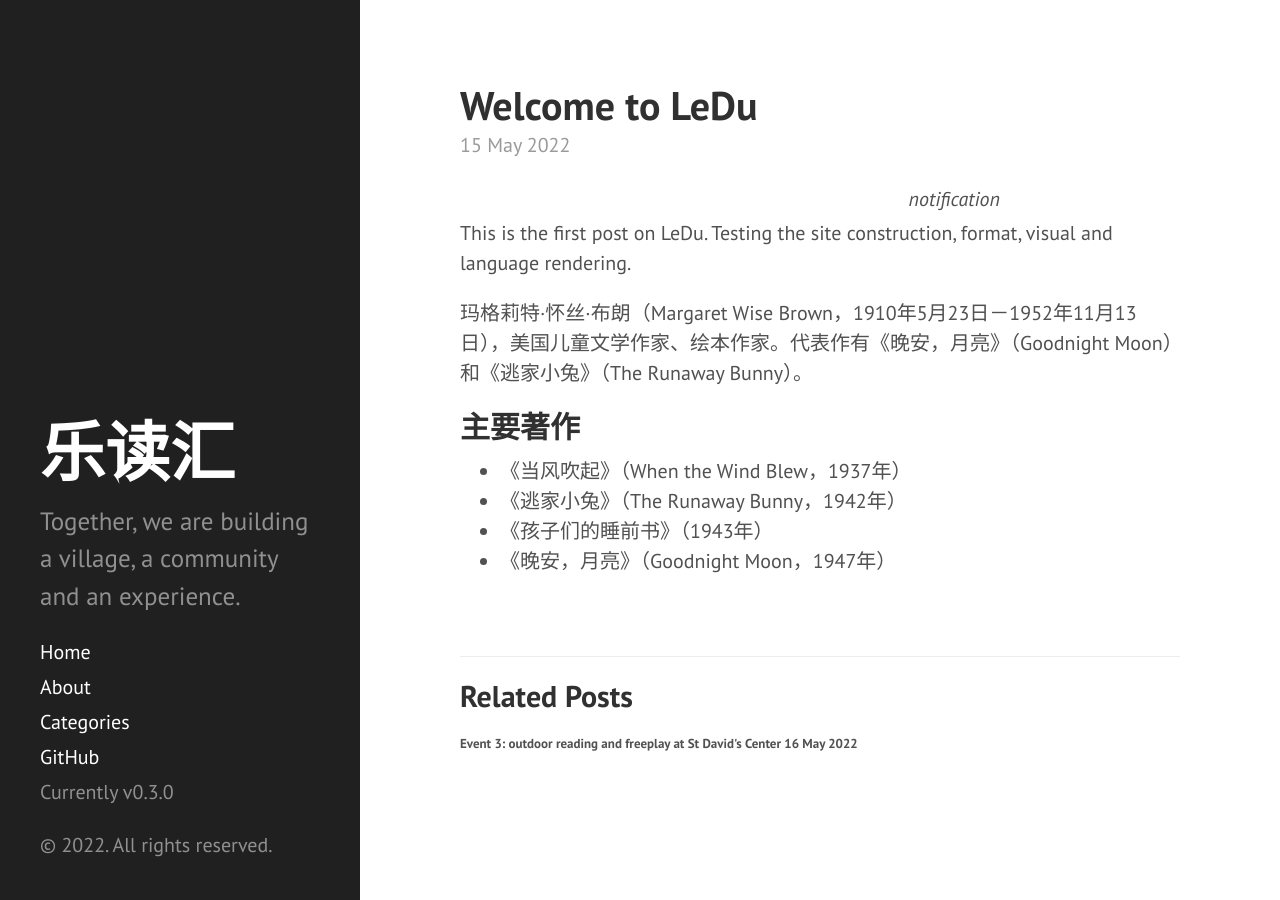
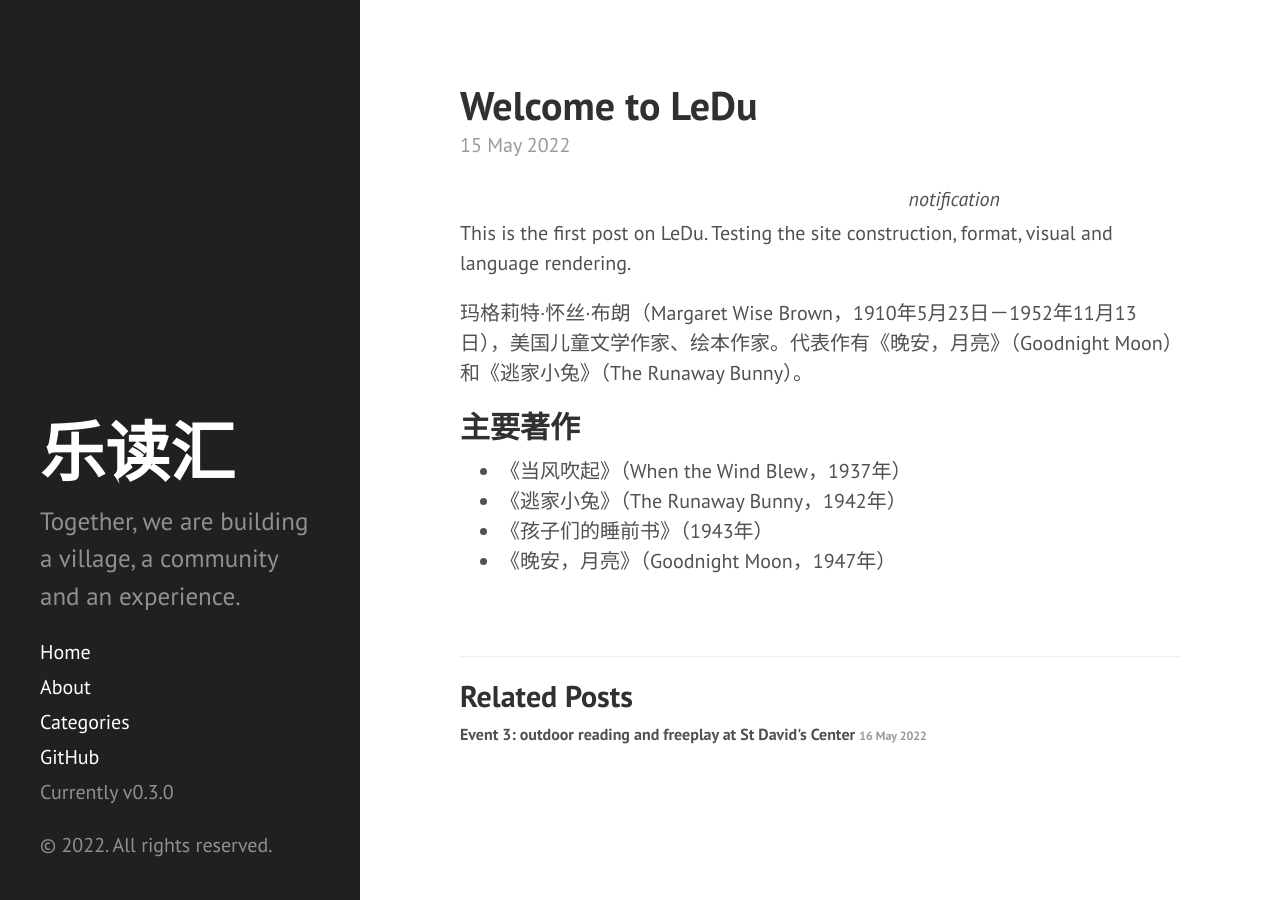
Before and after one commit to leducon/leducon.github.io, a Jekyll site: the page built from _posts/2022-05-14-welcome-to-ledu.md, in a window 1280 px wide. Built offline with Jekyll 4.4.1, drawn with Linux system fonts in a browser that asks for light colours; Markdown is read by kramdown in place of the engine named in the settings.

Commit message:
mod post.html

```diff
--- a/_layouts/post.html
+++ b/_layouts/post.html
@@ -29,8 +29,8 @@ layout: default
         <h3>
           <a href="{{ post.url }}">
             {{ post.title }}
-            {{ post.date | date_to_string }}
-            <!-- <small>{{ post.date | date_to_string }}</small> -->
+            <!-- {{ post.date | date_to_string }} -->
+            <small>{{ post.date | date_to_string }}</small>
           </a>
         </h3>
       </li>
--- a/public/css/poole.css
+++ b/public/css/poole.css
@@ -450,6 +450,11 @@ a.pagination-item:hover {
 .related a,
 .related a:link{
   color: #515151;
-  font-size: small;
+  /* font-size: small; */
   font-weight: bold;
 }
+
+.related-posts h3 {
+  margin-top: 0;
+  font-size: medium;
+}
```
